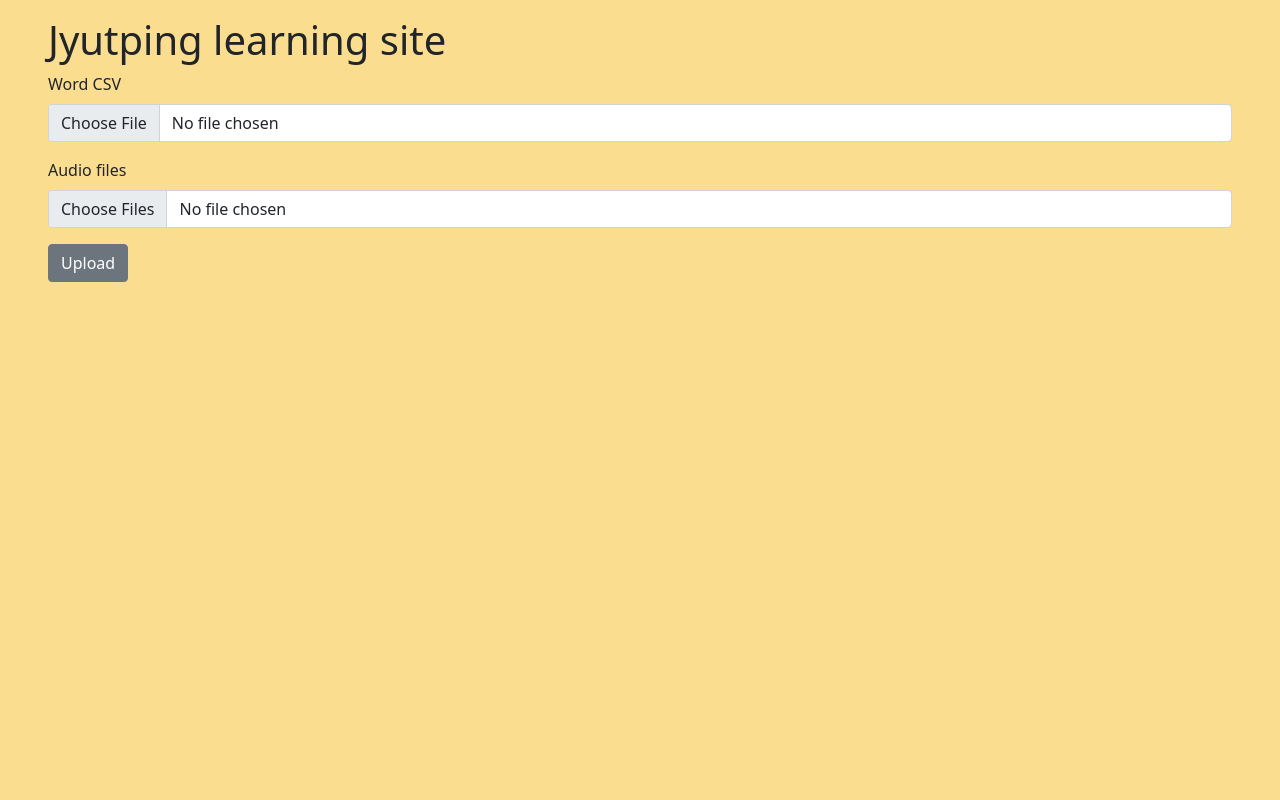
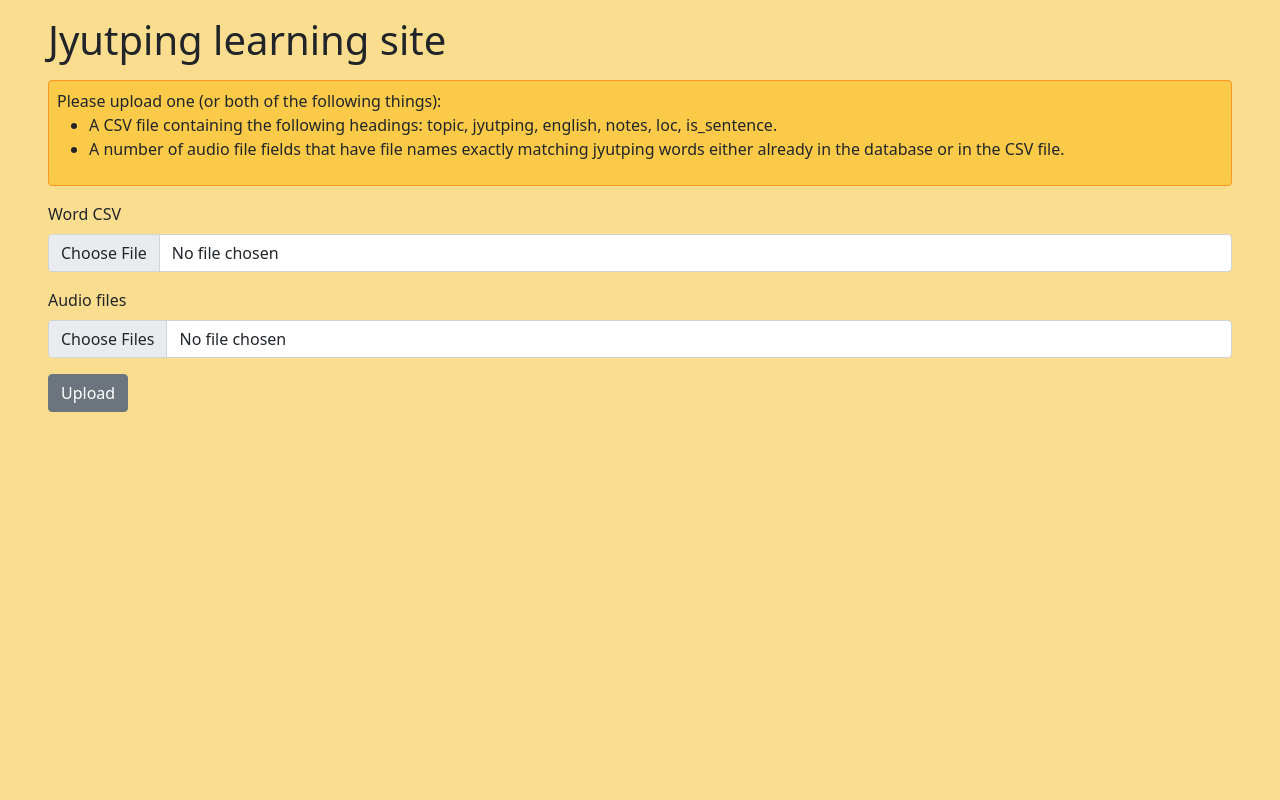
Before and after one commit to turnip99/jyutping-learning-site, a Django app: page /import_export/ in a window 1280 px wide. Run offline with Django 5.2, Linux system fonts and the light colour scheme; some libraries are stand-ins or nearby versions.

Commit message:
Add info box

```diff
--- a/wordsandsentences/templates/base.html
+++ b/wordsandsentences/templates/base.html
@@ -6,7 +6,23 @@
 <script src="https://cdn.jsdelivr.net/npm/bootstrap@5.0.2/dist/js/bootstrap.bundle.min.js" integrity="sha384-MrcW6ZMFYlzcLA8Nl+NtUVF0sA7MsXsP1UyJoMp4YLEuNSfAP+JcXn/tWtIaxVXM" crossorigin="anonymous"></script>
 <script src="https://code.jquery.com/jquery-3.7.1.min.js" integrity="sha256-/JqT3SQfawRcv/BIHPThkBvs0OEvtFFmqPF/lYI/Cxo=" crossorigin="anonymous"></script>
 
-<div class="px-5 py-3" style="background-color: #fadd8e; min-height: 100%;">
+<style>
+    :root {
+        --page-bg-colour: #fadd8e;
+        --content-bg-colour: #faca48;
+        --content-border-colour: #fd9721;
+    }
+    .info-box {
+        background-color: var(--content-bg-colour);
+        padding: 0.5rem;
+        border: 1px solid var(--content-border-colour);
+        margin: 1em 0;
+        border-radius: 0.25rem;
+    }
+</style>
+
+
+<div class="px-5 py-3" style="background-color: var(--page-bg-colour); min-height: 100%;">
     <h1>Jyutping learning site</h1>
     {% block main %}{% endblock %}
 </div>
--- a/wordsandsentences/templates/import_export.html
+++ b/wordsandsentences/templates/import_export.html
@@ -2,7 +2,14 @@
 {% load crispy_forms_tags %}
 
 {% block main %}
-    <form id="import_form" method="post" action="" enctype="multipart/form-data">
+    <div class="info-box">
+        Please upload one (or both of the following things):
+        <ul>
+            <li>A CSV file containing the following headings: topic, jyutping, english, notes, loc, is_sentence.</li>
+            <li>A number of audio file fields that have file names exactly matching jyutping words either already in the database or in the CSV file.</li>
+        </ul>
+    </div>
+    <form id="import_form" class="my-2" method="post" action="" enctype="multipart/form-data">
         {% csrf_token %}
         {% crispy form %}
         <button class="btn btn-secondary" onclick="$('#import_form').submit()">Upload</button>
```
